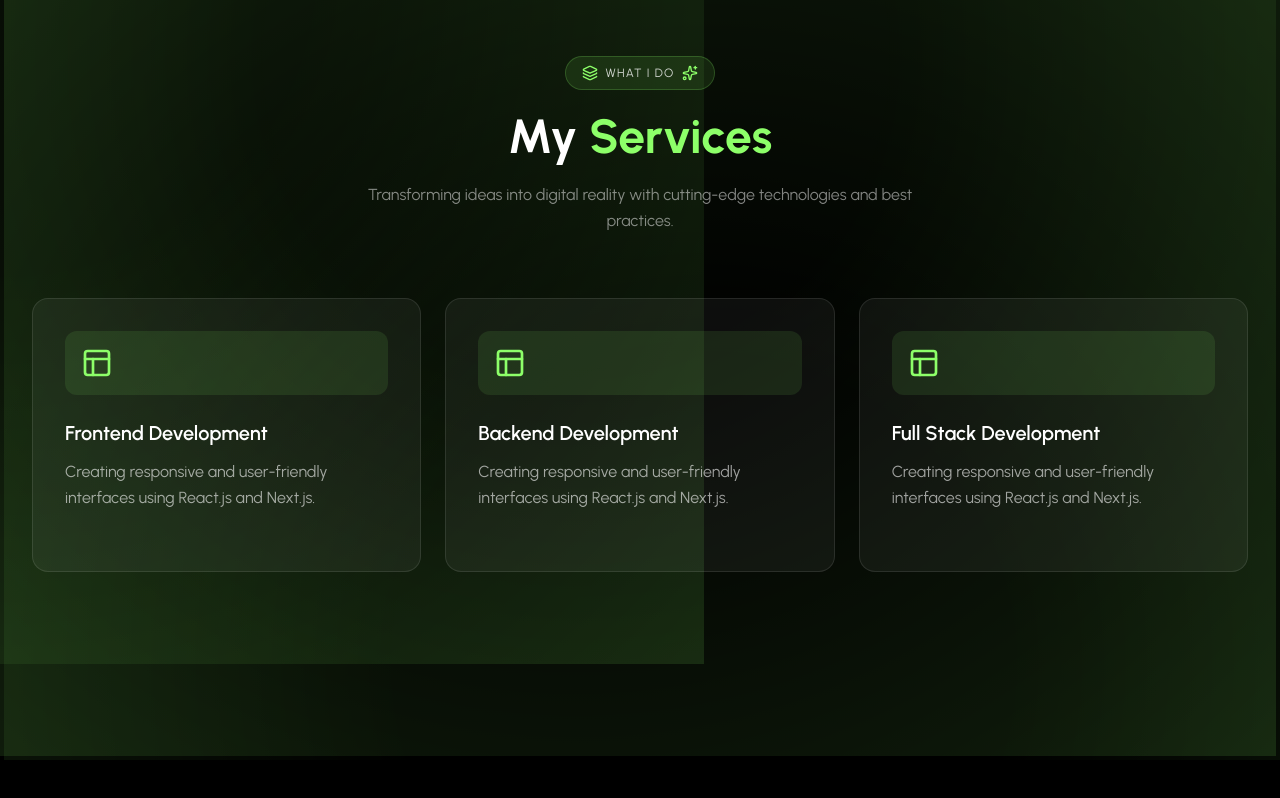
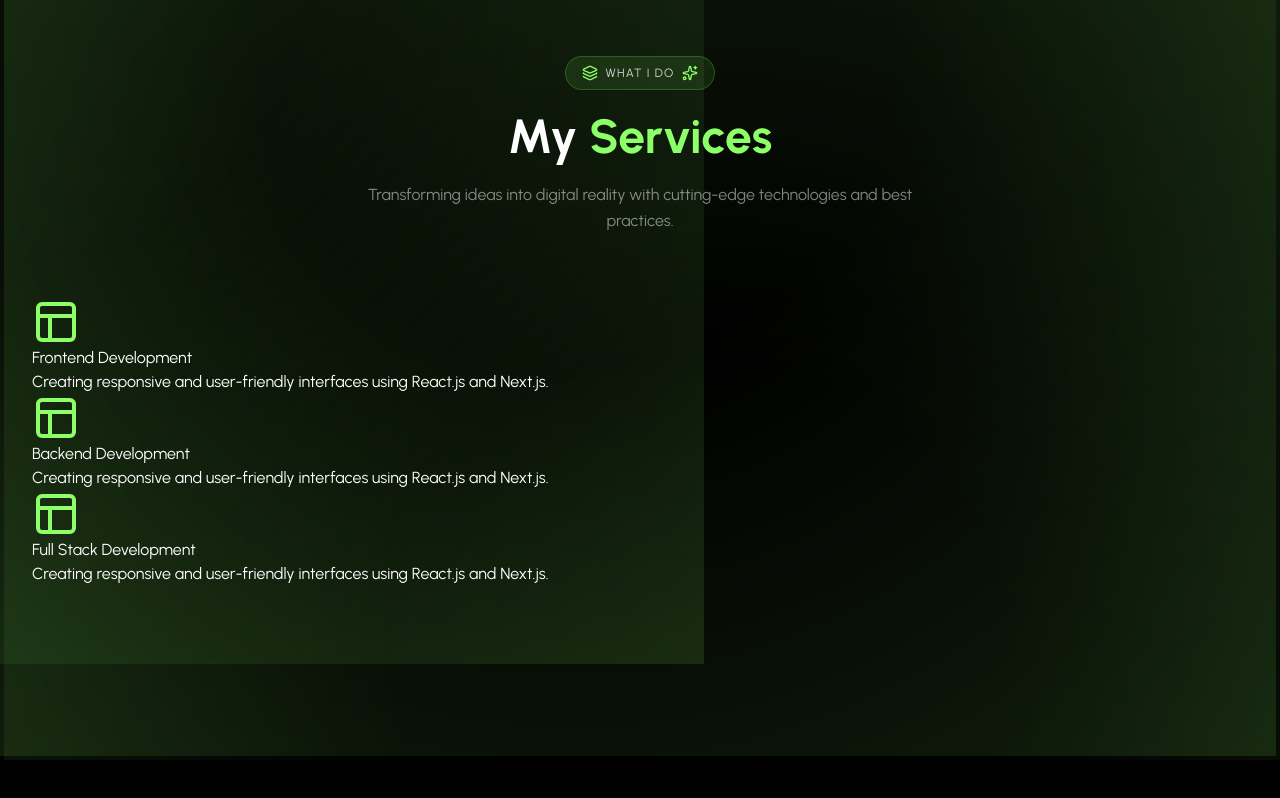
Before and after one commit to KrishDevCrafting/PortFolio_Krish, a React (Vite) app: page / in a window 1280 px wide. Shown: the part 5187-5985 px from the top of the page. Built offline with nearby package versions, Linux system fonts and the light colour scheme.

Commit message:
style: format Services.jsx

```diff
--- a/src/components/Section/Services.jsx
+++ b/src/components/Section/Services.jsx
@@ -35,36 +35,100 @@ const Services = () => {
         </FadeIn>
 
         {/* ── Services Grid ── */}
-        <div className="grid grid-cols-1 md:grid-cols-2 lg:grid-cols-3 gap-6">
-          {servicesData.map((service, index) => {
-            const Icon = Icons[service.icon] || Icons.Layout;
+        <div
+          className=""
+        >
+          {servicesData.slice(0, 2).map((service, index) => {
+            const IconComponent = Icons[service.icon] || Icons.Code2
+            return (
+              <FadeIn key={service.id} delay={index + 100}>
+                <div
+                  className=""
+                >
+                  <div
+                    className=""
+                  >
+                    <div
+                      className=""
+                    >
+                      <IconComponent className="w-12 h-12 text-primary" />
+                    </div>
 
-            return (
-              <FadeIn key={service.id} delay={index * 100}>
-                <div className="group relative bg-white/5 border border-white/10 rounded-2xl p-8 hover:border-primary/30 transition-all duration-300 hover:-translate-y-2 h-full flex flex-col">
-                  {/* Glow effect */}
-                  <div className="absolute inset-0 bg-primary/0 group-hover:bg-primary/5 rounded-2xl transition-colors duration-300 pointer-events-none" />
+                    <div className="">
+                      <h3
+                        className=""
+                      >{service.title}</h3>
+                      <p
+                        className=""
+                      >{service.description}</p>
+                    </div>
 
-                  <div className="mb-6 inline-flex p-4 rounded-xl bg-primary/10 text-primary">
-                    <Icon className="w-8 h-8" />
+                    <div className="" />
                   </div>
 
-                  <h3 className="text-xl font-semibold text-white mb-3">
-                    {service.title}
-                  </h3>
-
-                  <p className="text-white/60 leading-relaxed flex-grow">
-                    {service.description}
-                  </p>
-
-                  {/* Bottom decorative line */}
-                  <div className="w-0 h-1 bg-primary mt-6 rounded-full group-hover:w-12 transition-all duration-500 delay-100" />
                 </div>
               </FadeIn>
             );
           })}
         </div>
+
+
+
+
+
+
+
+
+
+
+
+
+
+        <div
+          className=""
+        >{servicesData.slice(2).map((service, index) => {
+          const IconComponent = Icons[service.icon] || Icons.Code2
+          return (
+            <FadeIn key={service.id} delay={300 + index * 100}>
+              <div
+                className=""
+              >
+                <div
+                  className=""
+                >
+                  <div
+                    className=""
+                  >
+                    <IconComponent className="w-12 h-12 text-primary" />
+                  </div>
+
+                  <div className="">
+                    <h3
+                      className=""
+                    >{service.title}</h3>
+                    <p
+                      className=""
+                    >{service.description}</p>
+                  </div>
+
+                  <div className="" />
+                </div>
+
+              </div>
+            </FadeIn>
+          )
+        })}</div>
       </div>
+
+
+
+
+
+
+
+
+
+
     </section>
   );
 };
```
